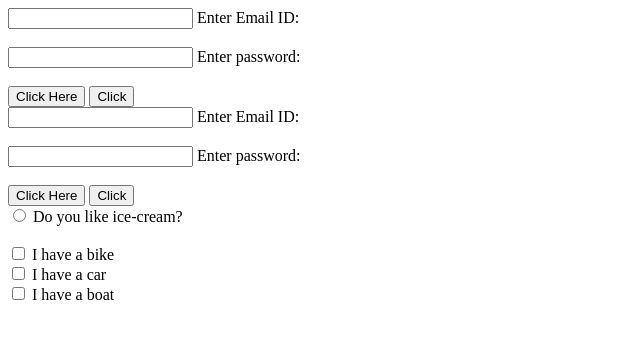
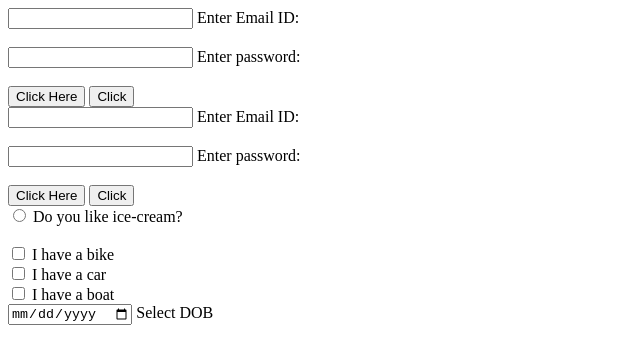
Before and after one commit to roybipro/web-Dev-Learning, a plain HTML site: page HTML/Lecture8/forms.html in a window 1280 px wide. Shown: the whole page, without its empty margins (0-640 px from the left). Drawn offline with Linux system fonts and the light colour scheme.

Commit message:
Learn date type

```diff
--- a/HTML/Lecture8/forms.html
+++ b/HTML/Lecture8/forms.html
@@ -42,6 +42,8 @@
       <lebel for="vehicle2"> I have a car</lebel><br>
       <input type="checkbox" id="vehicle3" name="vehicle3" value="Boat">
       <lebel for="vehicle3"> I have a boat</lebel><br>
+      <input type="date" id ="birthday">
+      <lebel for="birthday">Select DOB</lebel>
       <br/>
 
      </form>
```
